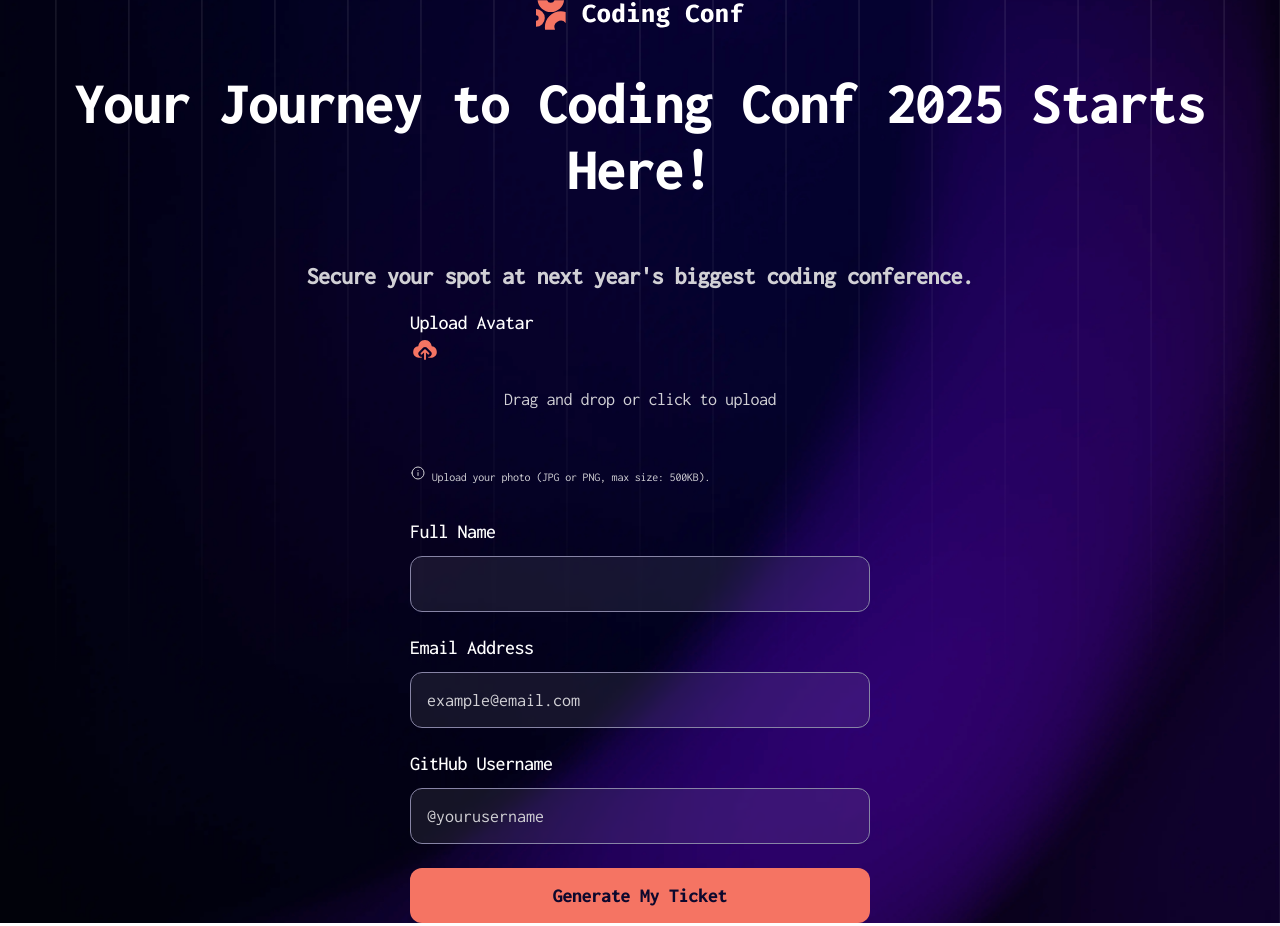
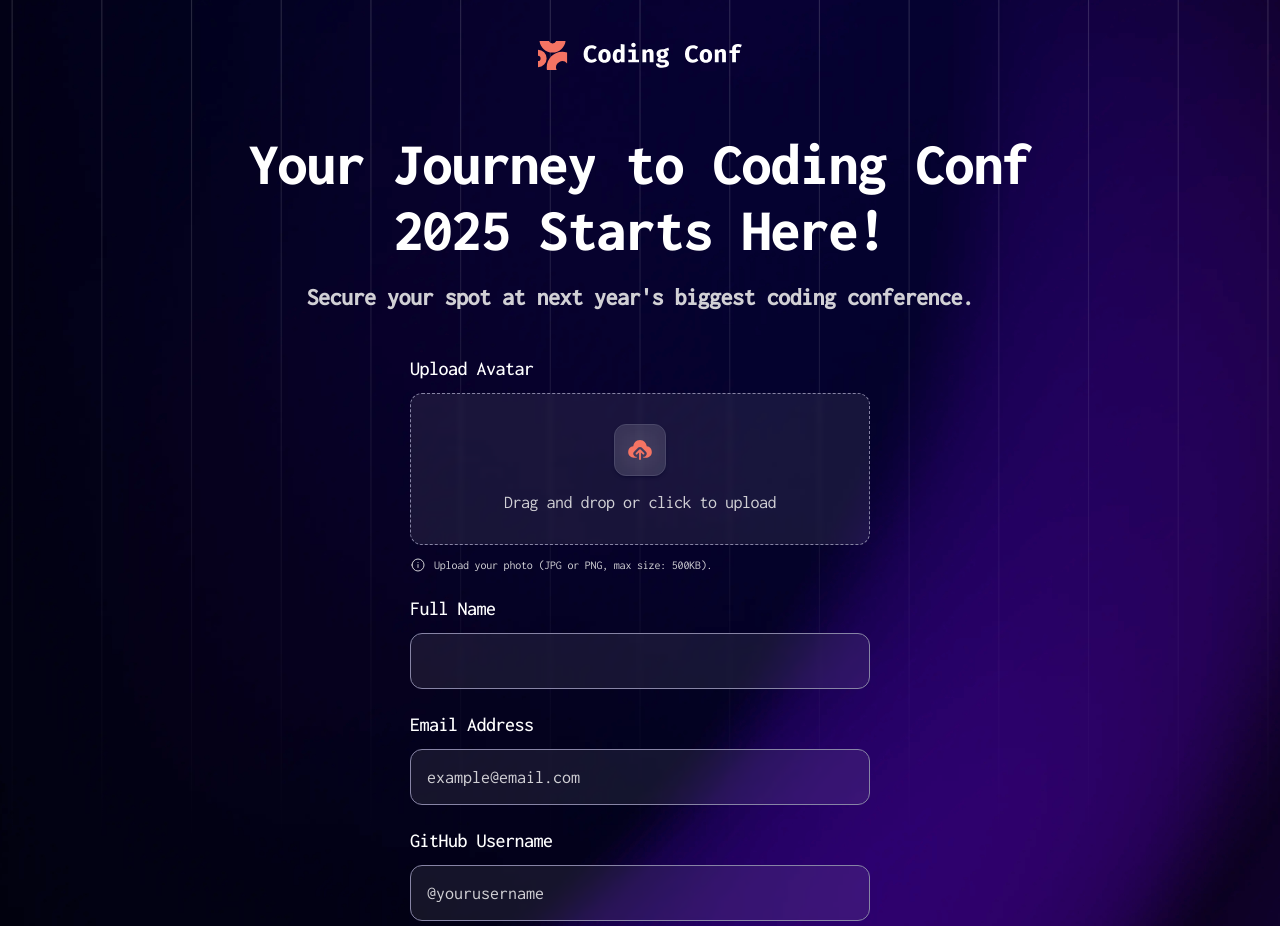
Before and after one commit to Belousmind/conference-ticket-generator_old, a website built with webpack: page conference-ticket-generator/src/index.html in a window 1280 px wide. Shown: the top 926 px of the page. Built offline with nearby package versions, Linux system fonts and the light colour scheme.

Commit message:
feat: complete basic styling for form

```diff
--- a/conference-ticket-generator/src/index.html
+++ b/conference-ticket-generator/src/index.html
@@ -14,16 +14,21 @@
     <h2 class="sub-heading">Secure your spot at next year's biggest coding conference.</h2>
 
     <form action="">
+      <div class="upload-img-container">
         <label for="file">Upload Avatar
           <div class="field">
             <div class="upload-icon-container">
               <input type="file" id="file" name="file" accept=".png, .jpg, .jpeg" />
+              <img src="./assets/images/image-avatar.jpg" class="upload-img hidden">
               <img class="upload-icon" src="./assets/images/icon-upload.svg" alt="upload icon">
             </div>
             <p class="instruction-text">Drag and drop or click to upload</p>
+             <div class="img-controls-btns hidden">
+              <button class="img-control-btn remove-img">Remove image</button>
+              <button class="img-control-btn change-img">Change image</button>
+             </div>
           </div>
         </label>
-      <div class="upload-img-container">
          <p class="hint-text"> <img src="./assets/images/icon-info.svg" alt="info icon"> Upload your photo (JPG or PNG, max size: 500KB).</p>
       </div>
 
--- a/conference-ticket-generator/src/styles/abstracts/_variables.scss
+++ b/conference-ticket-generator/src/styles/abstracts/_variables.scss
@@ -15,6 +15,7 @@ $font-family-primary: 'Inconsolata', sans-serif;
 
 $font-size-60: 60px; // ExtraBold
 $font-size-40: 40px; // Bold
+$font-size-30: 30px;
 $font-size-24: 24px; // Bold
 $font-size-22: 22px; // Bold (mobile)
 $font-size-20: 20px; // Medium
--- a/conference-ticket-generator/src/styles/components/_button.scss
+++ b/conference-ticket-generator/src/styles/components/_button.scss
@@ -18,3 +18,34 @@ input[type="submit"] {
     box-shadow: 0px 0px 0px 3px $neutral-900, 0px 0px 0px 4px $neutral-0;
   }
 }
+
+.img-controls-btns {
+  display: flex;
+  gap: $spacing-100;
+  &.hidden {
+    display: none;
+  }
+}
+
+.img-control-btn {
+  border: none;
+  outline: none;
+  cursor: pointer;
+  padding: $spacing-050 $spacing-100;
+  border-radius: $radius-4;
+  background: rgba(255, 255, 255, 0.10);
+  font-family: Inconsolata-Regular;
+  font-size: $font-size-12;
+  line-height: $line-height-120;
+  letter-spacing: $letter-spacing-minus-0-2;
+}
+
+.remove-img {
+  color: $neutral-300;
+  text-decoration-line: underline;
+  text-decoration-style: solid;
+}
+
+.change-img {
+  color: $neutral-0;
+}
--- /dev/null
+++ b/conference-ticket-generator/src/styles/components/_field.scss
@@ -0,0 +1,55 @@
+.field{
+  cursor: pointer;
+  display: flex;
+  flex-direction: column;
+  justify-content: center;
+  align-items: center;
+  margin: $spacing-150 0;
+  height: 126px;
+  padding: $spacing-150 $spacing-200;
+  gap: $spacing-200;
+  border-radius: $radius-12;
+  border: 1px dashed $neutral-500;
+  background: rgba(255, 255, 255, 0.08);
+  backdrop-filter: blur(2.5px);
+  transition: .2s ease-out;
+  &:hover {
+    background: rgba(255, 255, 255, 0.20);
+  }
+
+  &:hover .upload-icon-container {
+    border: 1px solid $neutral-500;
+  }
+
+  &:focus-within {
+    outline: none;
+    box-shadow: 0px 0px 0px 3px $neutral-900, 0px 0px 0px 5px $neutral-500;
+  }
+}
+
+.upload-icon-container {
+  position: relative;
+  display: flex;
+  justify-content: center;
+  align-items: center;
+  width: 50px;
+  height: 50px;
+  border-radius: $radius-12;
+  border: 1px solid $neutral-700;
+  background: rgba(255, 255, 255, 0.10);
+  box-shadow: 0px 2px 4px -2px #040128;
+  backdrop-filter: blur(12px);
+}
+
+.upload-icon {
+  position: absolute;
+}
+
+.upload-img {
+  border-radius: $spacing-150;
+  width: 100%;
+  height: 100%;
+  &.hidden {
+    display: none;
+  }
+}
--- a/conference-ticket-generator/src/styles/components/_forms.scss
+++ b/conference-ticket-generator/src/styles/components/_form.scss
@@ -3,12 +3,14 @@ form {
   width: 100%;
   display: grid;
   gap: $spacing-300;
+  margin-bottom: 134px;
 
   @media(max-width: 768px) {
     max-width: 522px;
   }
   @media(max-width: 375px) {
     max-width: 343px;
+    margin-bottom: 114px;
   }
 
 }
--- a/conference-ticket-generator/src/styles/components/_input.scss
+++ b/conference-ticket-generator/src/styles/components/_input.scss
@@ -31,3 +31,8 @@ input[type="text"] {
     border: 1px solid $orange-500;
   }
 }
+
+input[type="file"] {
+  opacity: 0;
+  display: none;
+}
--- /dev/null
+++ b/conference-ticket-generator/src/styles/components/_logo.scss
@@ -0,0 +1,11 @@
+.logo {
+  margin: 40px 0 60px 0;
+  width: 205px;
+  height: 31px;
+
+  @media (max-width: 500px) {
+    margin: 33px 0 40px 0;
+    width: 167px;
+    height: 24px;
+  }
+}
--- a/conference-ticket-generator/src/styles/components/_typography.scss
+++ b/conference-ticket-generator/src/styles/components/_typography.scss
@@ -5,15 +5,33 @@
   font-size: $font-size-60;
   line-height: $line-height-110;
   letter-spacing: $letter-spacing-minus-1;
+  max-width: 890px;
+  margin: 0 0 $spacing-250 0;
+  @media(max-width: 768px) {
+    max-width: 705px;
+  }
+  @media(max-width: 700px) {
+    font-size: $font-size-30;
+  }
+  @media(max-width: 375px) {
+    max-width: 343px;
+  }
 }
 
 .sub-heading {
+  margin: 0 0 45px 0;
   color: $neutral-300;
   text-align: center;
   font-family: Inconsolata-Medium;
   font-size: $font-size-24;
   line-height: $line-height-120;
   letter-spacing: $letter-spacing-minus-0-5;
+
+  @media(max-width: 375px) {
+    margin: 0 0 40px 0;
+    font-size: $font-size-20;
+    max-width: 343px;
+  }
 }
 
 label {
@@ -25,6 +43,7 @@ label {
 }
 
 .instruction-text {
+  margin: 0;
   color: $neutral-300;
   text-align: center;
   font-family: Inconsolata-Regular;
@@ -38,4 +57,8 @@ label {
   font-size: $font-size-12;
   line-height: $line-height-120;
   letter-spacing: $letter-spacing-minus-0-2;
+  display: flex;
+  align-items: center;
+  gap: $spacing-100;
+  margin: 0;
 }
--- a/conference-ticket-generator/src/styles/style.scss
+++ b/conference-ticket-generator/src/styles/style.scss
@@ -5,14 +5,17 @@
 @import './components/button';
 @import './components/background';
 @import './components/typography';
-@import './components/forms';
-
-input[type="file"] {
-  display: none;
-}
+@import './components/form';
+@import './components/logo';
+@import './components/field';
 
 main {
   display: grid;
   place-items: center;
+  margin: 0 16px;
+}
 
+.hint-img {
+  width: 16px;
+  height: 16px;
 }
```
Lines whose indentation alone changed are shown as unchanged.
